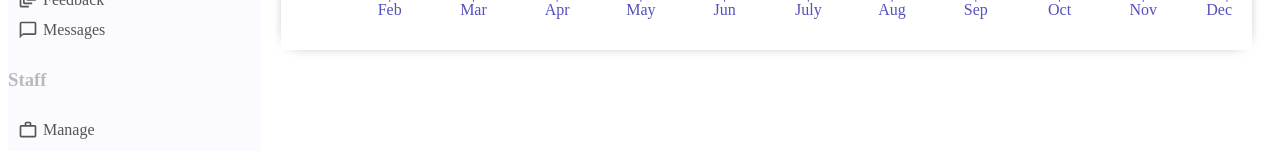
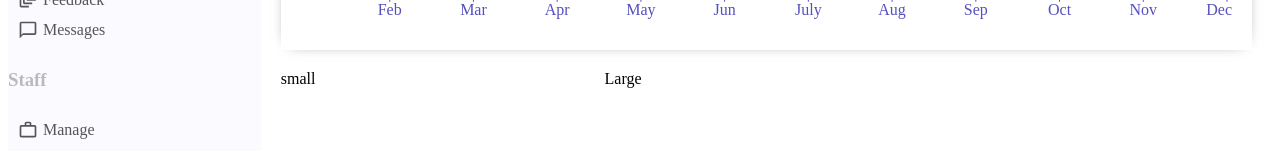
Before and after one commit to ishanEPR/UI_Design, a React (Create React App) app in the folder AdminPanel_ReactJS/admin_panel/: page / in a window 1280 px wide. Shown: the part 526-677 px from the top of the page. Built offline with nearby package versions, Linux system fonts and the light colour scheme.

Commit message:
add widget

```diff
--- /dev/null
+++ b/AdminPanel_ReactJS/admin_panel/src/components/widgetLg/WidgetLg.jsx
@@ -0,0 +1,11 @@
+import React from 'react';
+import "./widgetLg.css";
+
+export default function WidgetLg() {
+    return (
+        <div className="WidgetLg">
+            Large
+
+        </div>
+    )
+}
--- /dev/null
+++ b/AdminPanel_ReactJS/admin_panel/src/components/widgetLg/widgetLg.css
@@ -0,0 +1,3 @@
+.WidgetLg{
+    flex: 2;
+}
--- /dev/null
+++ b/AdminPanel_ReactJS/admin_panel/src/components/widgetSm/WidgetSm.jsx
@@ -0,0 +1,11 @@
+import React from 'react';
+import "./widgetSm.css";
+
+export default function WidgetSm() {
+    return (
+        <div className="WidgetSm">
+            small
+
+        </div>
+    )
+}
--- /dev/null
+++ b/AdminPanel_ReactJS/admin_panel/src/components/widgetSm/widgetSm.css
@@ -0,0 +1,3 @@
+.WidgetSm{
+    flex: 1;
+}
--- a/AdminPanel_ReactJS/admin_panel/src/pages/home/Home.jsx
+++ b/AdminPanel_ReactJS/admin_panel/src/pages/home/Home.jsx
@@ -3,6 +3,8 @@
 import FeaturedInfo from '../../components/featuredInfo/FeaturedInfo';
 import "./home.css";
 import { UserData } from '../../dummyData';
+import WidgetSm from '../../components/widgetSm/WidgetSm';
+import WidgetLg from '../../components/widgetLg/WidgetLg';
 
 export default function Home() {
     return (
@@ -10,6 +12,10 @@
             <FeaturedInfo/>
             <Chart data={UserData} title="User Analytics" grid dataKey="Active User"/>
 
+            <div className="homeWidgets">
+                <WidgetSm/>
+                <WidgetLg/>
+            </div>
         </div>
     )
 }
--- a/AdminPanel_ReactJS/admin_panel/src/pages/home/home.css
+++ b/AdminPanel_ReactJS/admin_panel/src/pages/home/home.css
@@ -1,3 +1,8 @@
 .home{
     flex: 4;
 }
+.homeWidgets{
+    display: flex;
+    margin: 20px;
+
+}
```
